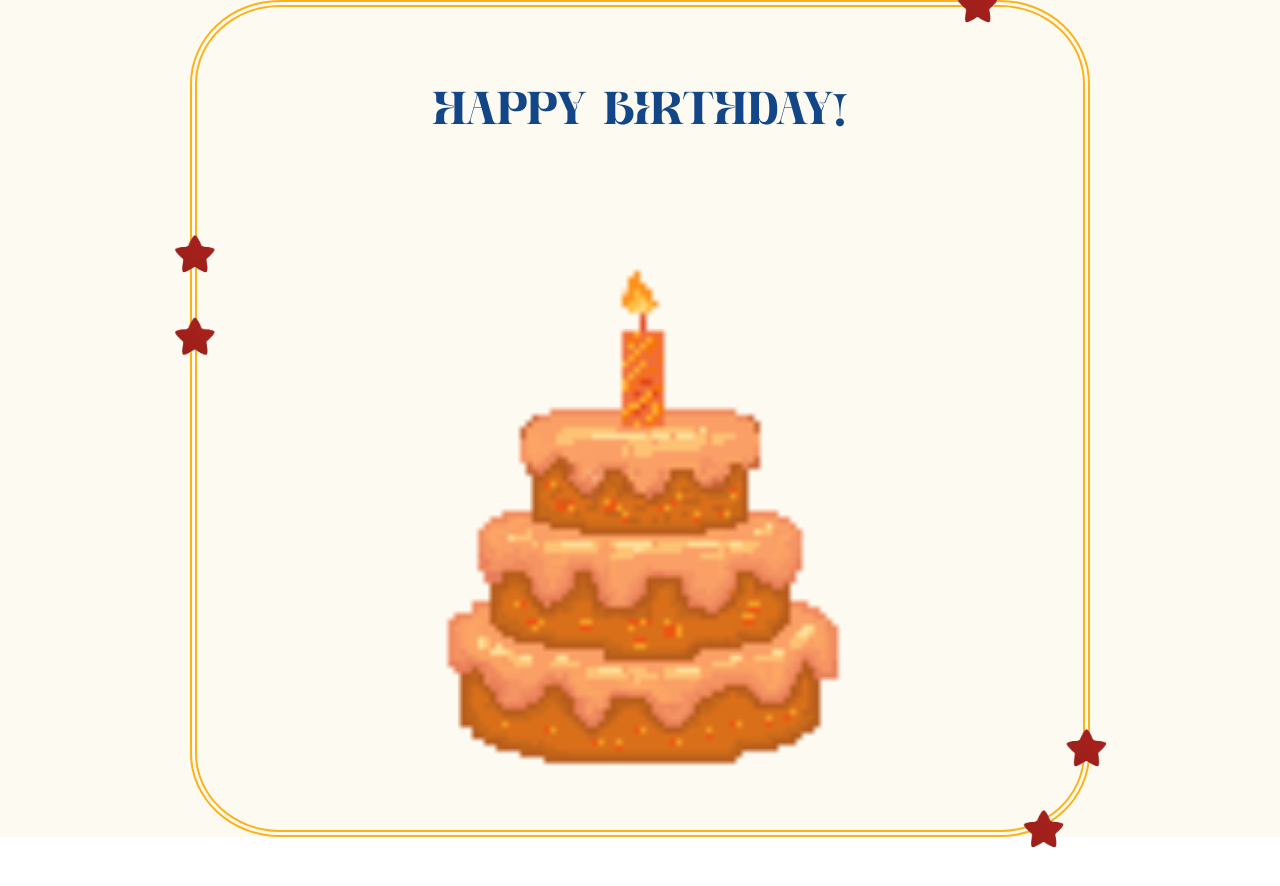
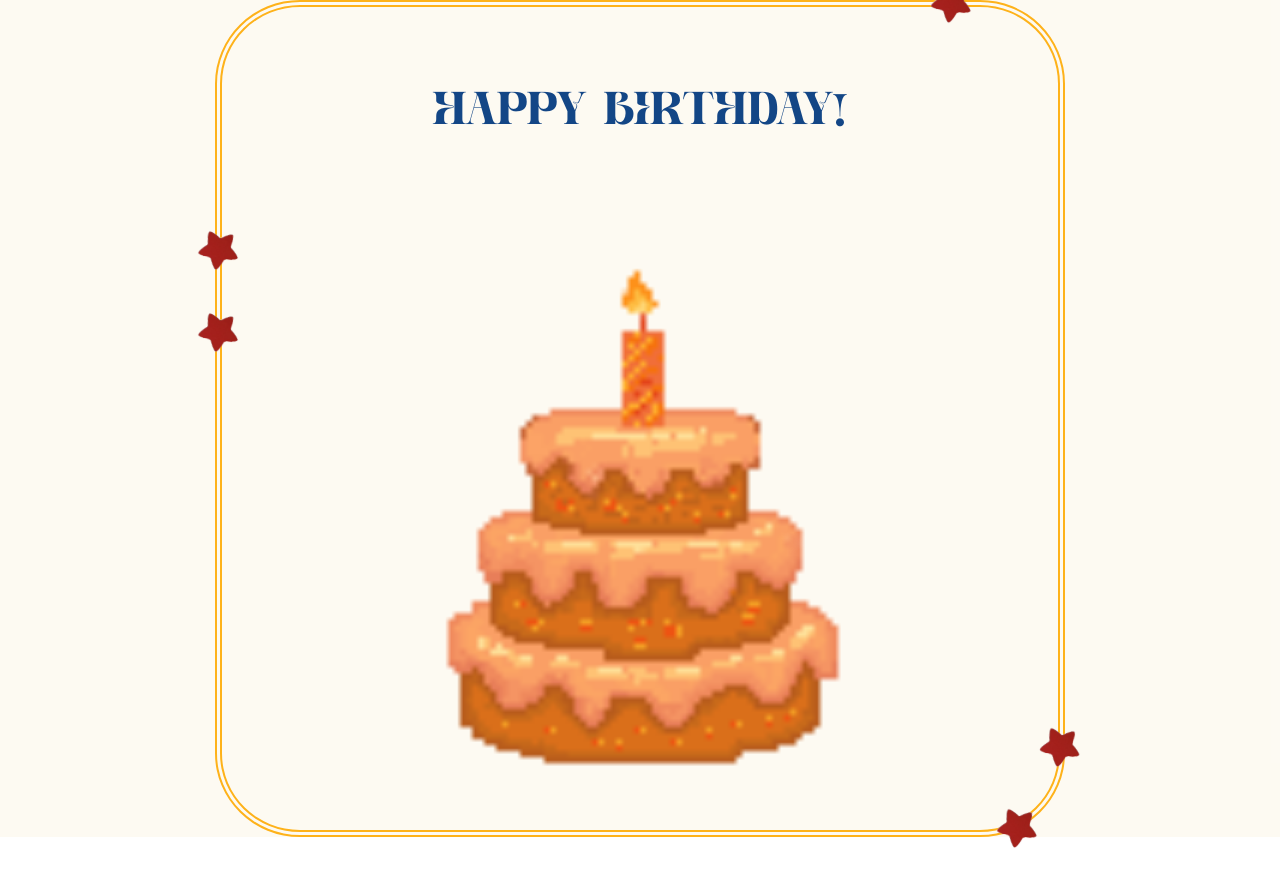
Before and after one commit to shahdmu34/bday, a React (Create React App) app: page / in a window 1280 px wide. Shown: the top 886 px of the page. Built offline with nearby package versions, Linux system fonts and the light colour scheme.

Commit message:
animation commit

```diff
--- a/src/App.css
+++ b/src/App.css
@@ -29,6 +29,47 @@
   }
 }
 
+
+@keyframes rotation {
+  /* preserve the translate offset so rotation doesn't shift the element */
+  from {
+    transform: translateY(-52%) rotate(0deg);
+  }
+  to {
+    transform: translateY(-52%) rotate(359deg);
+  }
+}
+
+@keyframes rotation2 {
+  /* preserve the translate offset so rotation doesn't shift the element */
+  from {
+    transform: translateY(-52%)  translateX(-52%) rotate(0deg);
+  }
+  to {
+    transform: translateY(-52%) translateX(-52%) rotate(359deg);
+  }
+}
+
+@keyframes rotation3 {
+  /* preserve the translate offset so rotation doesn't shift the element */
+  from {
+    transform: translateY(49%) rotate(0deg);
+  }
+  to {
+    transform: translateY(49%) rotate(359deg);
+  }
+}
+
+@keyframes rotation4 {
+  /* preserve the translate offset so rotation doesn't shift the element */
+  from {
+    transform: translatex(52%) translateY(-50%) rotate(0deg);
+  }
+  to {
+    transform: translatex(52%) translateY(-50%) rotate(359deg);
+  }
+}
+
 .App-header {
   background-color: #fdfaf3ef;
   min-height: 100vh;
@@ -43,7 +84,7 @@
 .main-contianer{
   position: relative;
   box-sizing: border-box;
-  width: min(95%, 900px);
+  width: min(90%, 850px);
   height: min(70%, 800px);       /* never wider than 900px, but uses most of viewport on small screens */
   margin: 0 auto;
   padding: clamp(30px, 3vw, 36px); /* responsive padding: 12px small -> scales with viewport -> max 36px */
@@ -74,6 +115,7 @@
   height: auto;
   z-index: 999; /* above border */
   pointer-events: none;
+  animation: rotation 20s linear infinite;
 }
 
 
@@ -87,6 +129,8 @@
   height: auto;
   z-index: 999; /* above border */
   pointer-events: none;
+  animation: rotation2 20s linear infinite;
+
 }
 
 /* star on border */
@@ -99,6 +143,7 @@
   height: auto;
   z-index: 999; /* above border */
   pointer-events: none;
+  animation: rotation2 20s linear infinite;
 }
 
 /* star on border */
@@ -111,6 +156,7 @@
   height: auto;
   z-index: 999; /* above border */
   pointer-events: none;
+  animation: rotation3 20s linear infinite;
 }
 
 /* star on border */
@@ -123,4 +169,6 @@
   height: auto;
   z-index: 999; /* above border */
   pointer-events: none;
+  animation: rotation4 20s linear infinite;
+
 }
```
